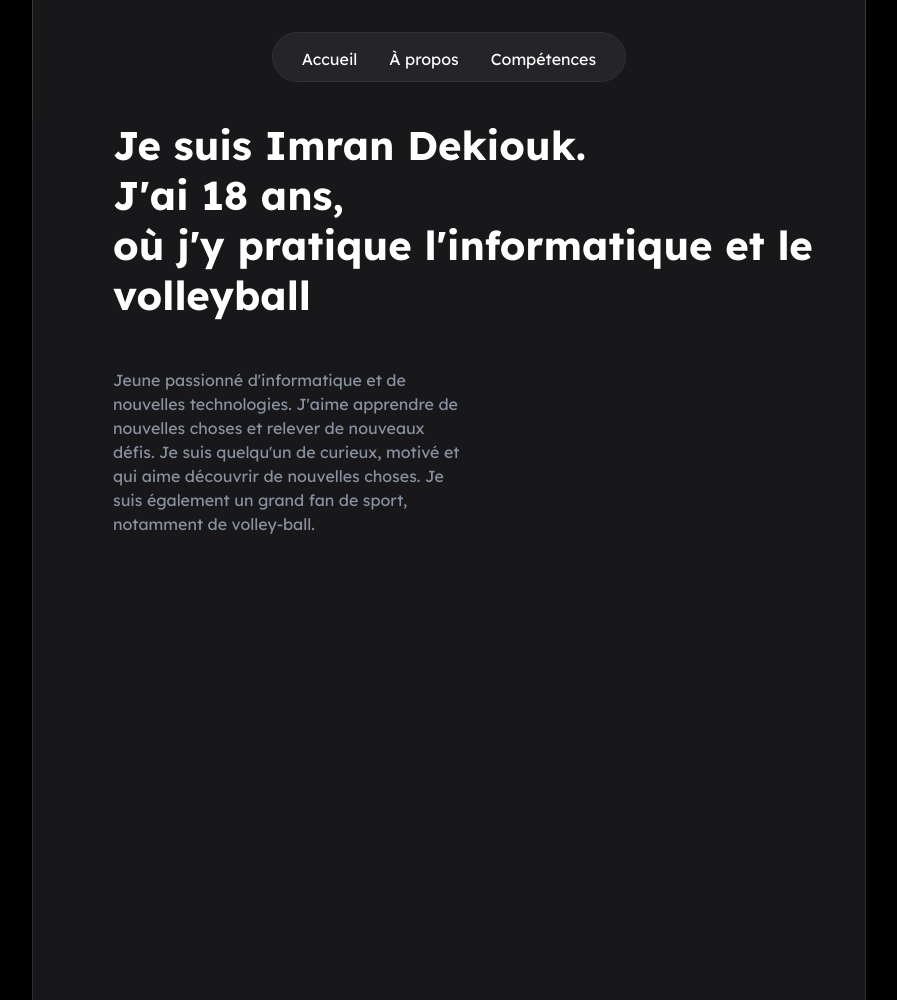
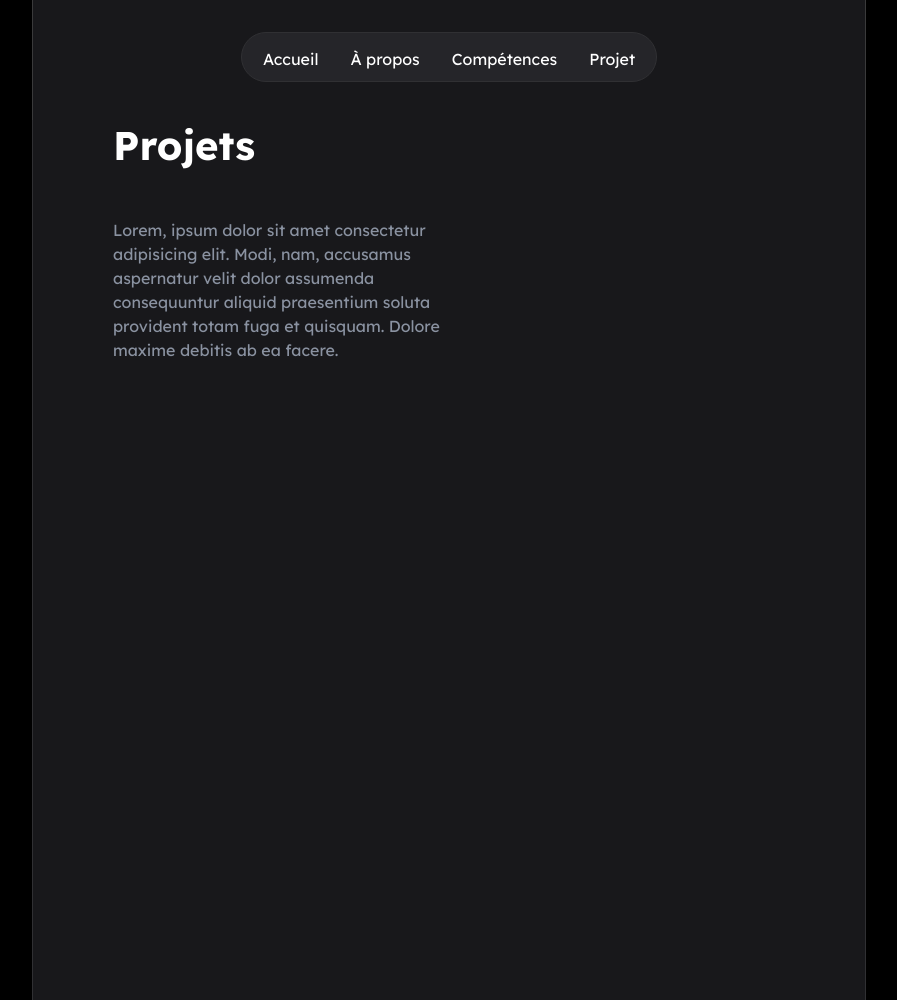
Before and after one commit to ImranDek/ISITECH-2425-B1-HTML, a plain HTML site: page projets.html in a window 1280 px wide. Shown: the whole page, without its empty margins (191-1088 px from the left). Drawn offline with Linux system fonts and the light colour scheme.

Commit message:
tentative sticky menu

```diff
--- a/css/style.css
+++ b/css/style.css
@@ -4,6 +4,7 @@
 }
 
 body {
+    border: 0;
     margin: 0;
     background-color: #000000 ;
     font-family: "Lexend", serif;
@@ -18,7 +19,7 @@ header {
     width: 65%;
     margin-left: 50%;
     transform: translate(-50%);
-    background-color: #18181b;
+    background-color: #18181b  ;
     border-left: solid;
     border-right: solid;
     border-color: #3a3a3b;
@@ -61,7 +62,7 @@ p {
 
 nav {
     height: 1rem;
-    width: 20rem;
+    width: 30rem;
     margin-top: 2rem;
     margin-left: 50%;
     transform: translate(-50%);
@@ -81,9 +82,10 @@ nav ul {
     list-style: none;
 }
 
-#top {
+.sticky-menu {
     position: sticky;
     top: 0;
+    z-index: 1000;
 }
 
 nav a {
--- a/projets.html
+++ b/projets.html
@@ -16,13 +16,14 @@
                 <li><a href="index.html">Accueil</a></li>
                 <li><a href="aPropos.html">À propos</a></li>
                 <li><a href="competences.html">Compétences</a></li>
+                <li><a href="#top">Projet</a></li>
             </ul>
         </nav>
     </header>
 
     <main>
-        <p class="intro"><b>Je suis Imran Dekiouk. <br />J'ai 18 ans,<br /> où j'y pratique l'informatique et le volleyball</b></p>
-        <p class="txt">Jeune passionné d'informatique et de nouvelles technologies. J'aime apprendre de nouvelles choses et relever de nouveaux défis. Je suis quelqu'un de curieux, motivé et qui aime découvrir de nouvelles choses. Je suis également un grand fan de sport, notamment de volley-ball.</p>
+        <p class="intro"><b>Projets</b></p>
+        <p class="txt">Lorem, ipsum dolor sit amet consectetur adipisicing elit. Modi, nam, accusamus aspernatur velit dolor assumenda consequuntur aliquid praesentium soluta provident totam fuga et quisquam. Dolore maxime debitis ab ea facere.</p>
     </main>
 
     <footer></footer>
```
Also changed, not shown: aPropos.html (+3 -2 lines), competences.html (+3 -2 lines), index.html (+2 -1 lines).
